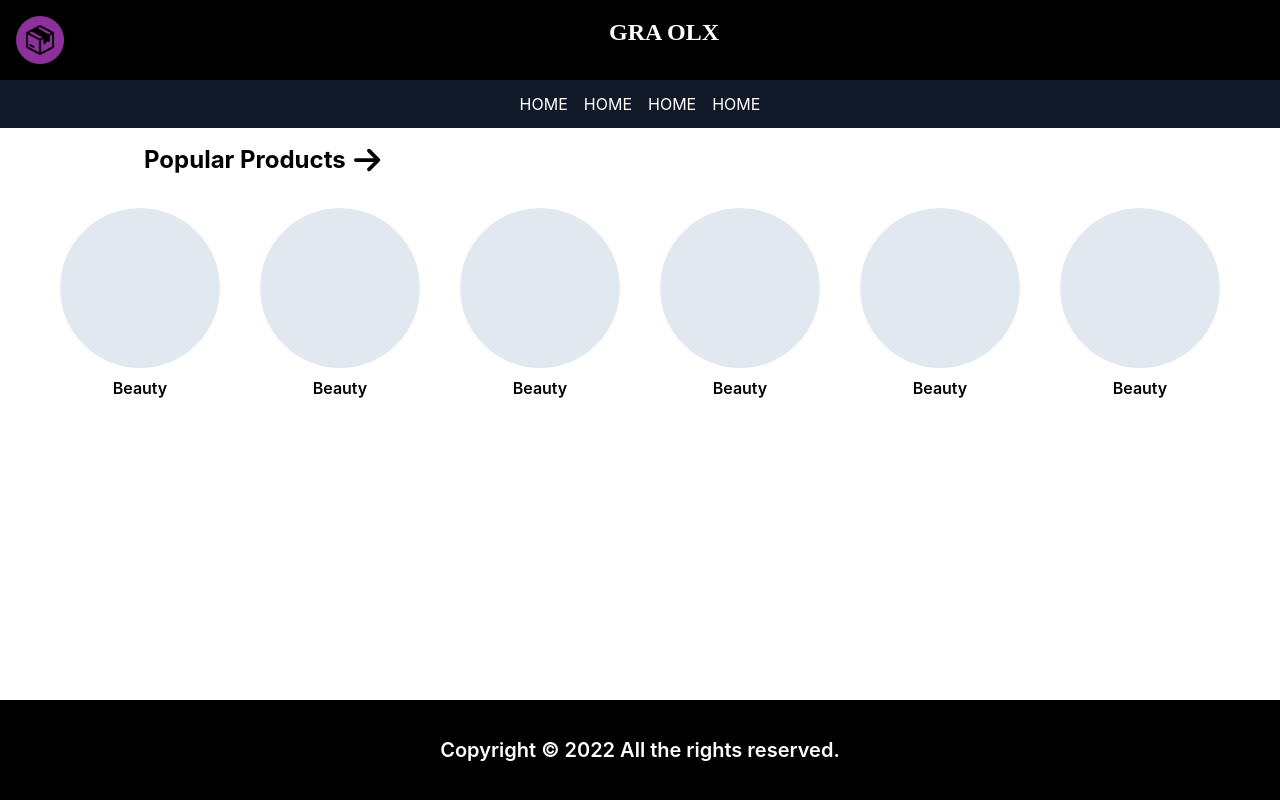
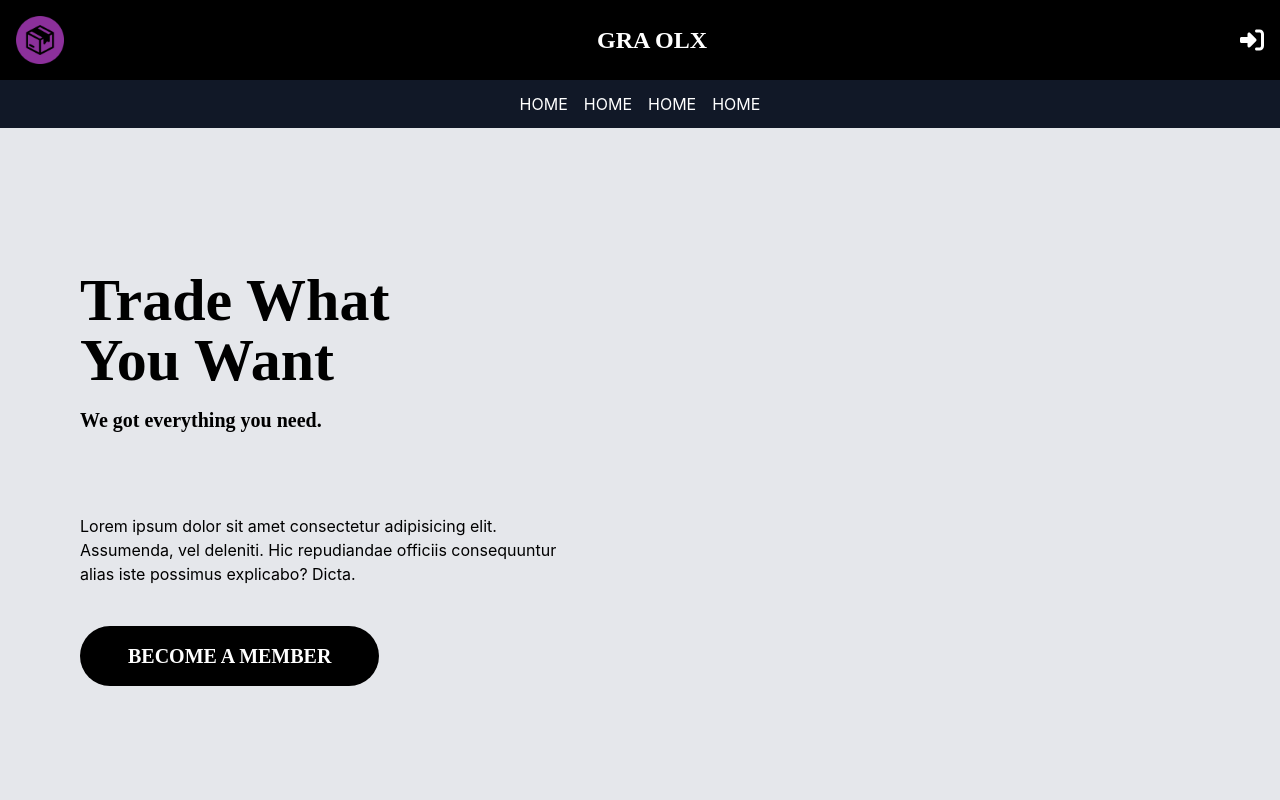
Before and after one commit to theeastwindz0/bidding_system, a React (Create React App) app: page / in a window 1280 px wide. Shown: the top 800 px of the page. Built offline with nearby package versions, Linux system fonts and the light colour scheme.

Commit message:
Adding Section 1 component

```diff
--- a/src/HomePage/HomePage.jsx
+++ b/src/HomePage/HomePage.jsx
@@ -1,10 +1,11 @@
 import React from 'react'
 import PopularDestinations from '../components/PopularDestinations'
+import Section1 from '../sections/Section1'
 
 const HomePage = () => {
   return (
     <div className=''>
-      {/* <div className='bg-gray-700 h-[600px]'></div> */}
+      <Section1/>
       <PopularDestinations/>
     </div>
   )
--- a/src/UI/Header.jsx
+++ b/src/UI/Header.jsx
@@ -1,3 +1,5 @@
+import { faRightToBracket } from '@fortawesome/free-solid-svg-icons'
+import { FontAwesomeIcon } from '@fortawesome/react-fontawesome'
 import React from 'react'
 import { Link } from 'react-router-dom'
 import { ALL_VAR } from '../constants/constant'
@@ -5,12 +7,16 @@ import logo from '../Images/logo.png'
 const Header = () => {
   return (
     <div className=' bg-black text-white'>
-      <div className='flex justify-between p-4'>
-        <div className='w-12'>
+      <div className='flex justify-between p-4 items-center'>
+        <Link to='/' className='w-12'>
           <img src={logo} />
+        </Link>
+        <div id='title' className='text-2xl font-bold  uppercase '>{ALL_VAR.brandName}</div>
+        <div>
+          <Link to='/login'>
+          <FontAwesomeIcon icon={faRightToBracket} size='xl' color='white'/>
+          </Link>
         </div>
-        <div id='title' className='text-2xl font-bold  uppercase '>{ALL_VAR.brandName}</div>
-        <div></div>
       </div>
 
       <div className='flex justify-center space-x-2 bg-gray-900 p-2'>
--- /dev/null
+++ b/src/sections/Section1.jsx
@@ -0,0 +1,23 @@
+import React from 'react'
+import { Link } from 'react-router-dom'
+
+const Section1 = () => {
+  return (
+    <div className='h-[700px] grid grid-cols-1 md:grid-cols-2 bg-gray-200 items-center '>
+        <div className='p-4 md:p-20 flex justify-center  flex-col md:  grid-cols-1'>
+            <p id='title' className='text-6xl font-bold '>Trade What</p>
+            <p id='title' className='text-6xl font-bold'>You Want</p>
+            <p id='title' className='text-xl font-bold mt-4'>We got everything you need.</p>
+
+            <p className='mt-20'>Lorem ipsum dolor sit amet consectetur adipisicing elit. Assumenda, vel deleniti. Hic repudiandae officiis consequuntur alias iste possimus explicabo? Dicta.</p>
+            <div className='flex-1'>
+            <button id='title' className='text-xl bg-black mt-10 text-white font-bold p-4 rounded-full transition  hover:scale-105 px-12' to=''> BECOME A MEMBER</button>
+            </div>
+        </div>
+        <div className='grid-cols-1'></div>
+
+    </div>
+  )
+}
+
+export default Section1
```
